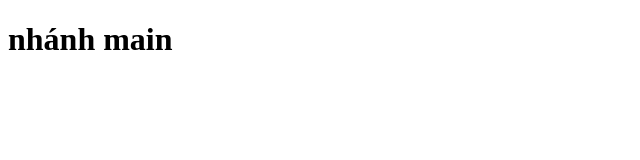
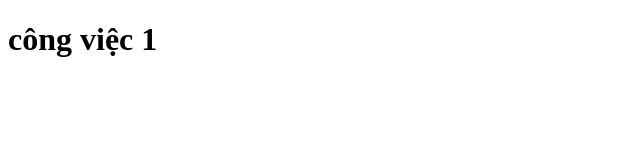
Before and after one commit to batnern/duan3, a plain HTML site: page index.html in a window 1280 px wide. Shown: the whole page, without its empty margins (0-640 px from the left). Drawn offline with Linux system fonts and the light colour scheme.

Commit message:
1. cong viec 1 lan 1

```diff
--- a/index.html
+++ b/index.html
@@ -6,6 +6,6 @@
     <title>học hành</title>
   </head>
   <body>
-    <h1>nhánh main</h1>
+    <h1>công việc 1</h1>
   </body>
 </html>
```
